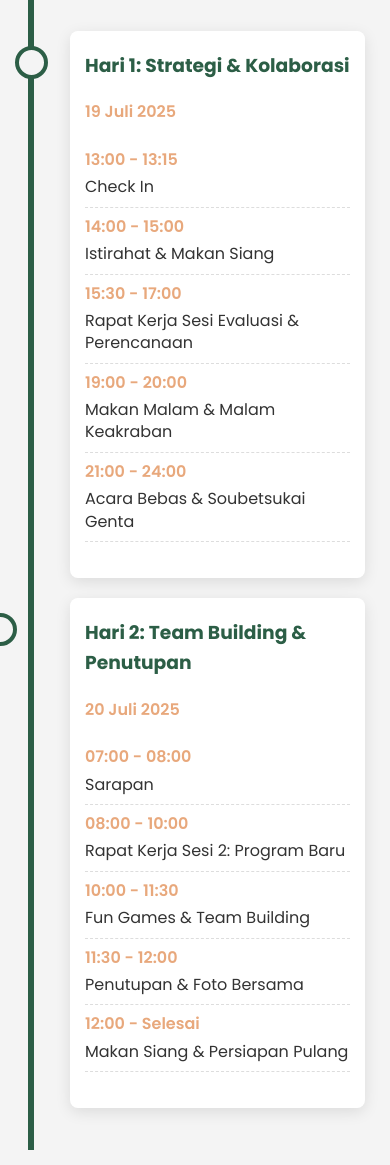
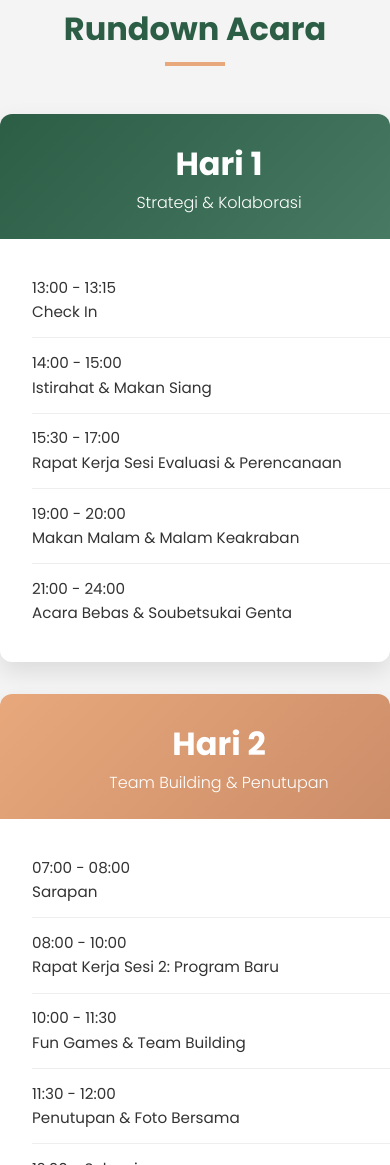
Before and after one commit to MilkiFauzan/Gathering-Raker_Rundown, a plain HTML site: page index.html in a window 390 px wide. Shown: the part 1581-2746 px from the top of the page. Drawn offline with Linux system fonts and the light colour scheme.

Commit message:
Add files via upload

```diff
--- a/index.html
+++ b/index.html
@@ -31,12 +31,14 @@
     </section>
 
     <section id="rundown" class="container content-section">
-        <h2>Rundown Acara</h2>
-        <div class="timeline">
-            <div class="timeline-item">
-                <div class="timeline-content">
-                    <h3>Hari 1: Strategi & Kolaborasi</h3>
-                    <span class="time">19 Juli 2025</span>
+    <h2>Rundown Acara</h2>
+    <div class="rundown-container">
+        <div class="rundown-card">
+            <div class="rundown-header day-1">
+                <h3>Hari 1</h3>
+                <p>Strategi & Kolaborasi</p>
+            </div>
+            <div class="rundown-body">
                     <ul>
                         <li><span class="event-time">13:00 - 13:15</span> Check In</li>
 
@@ -47,10 +49,12 @@
                     </ul>
                 </div>
             </div>
-            <div class="timeline-item">
-                <div class="timeline-content">
-                    <h3>Hari 2: Team Building & Penutupan</h3>
-                    <span class="time">20 Juli 2025</span>
+            <div class="rundown-card">
+            <div class="rundown-header day-2">
+                <h3>Hari 2</h3>
+                <p>Team Building & Penutupan</p>
+            </div>
+            <div class="rundown-body">
                     <ul>
                         <li><span class="event-time">07:00 - 08:00</span> Sarapan</li>
                         <li><span class="event-time">08:00 - 10:00</span> Rapat Kerja Sesi 2: Program Baru</li>
@@ -100,7 +104,7 @@
 </section>
 
     <footer class="footer">
-        <p>&copy; 2025 Pembinaan Pemagang dan P3MI PT Minori. All Rights Reserved.</p>
+        <p>&copy; 2025 Pembinaan Pemagang dan P3MI PT Minori.</p>
     </footer>
 
     <script src="script.js"></script>
--- a/script.js
+++ b/script.js
@@ -70,18 +70,26 @@ document.addEventListener('DOMContentLoaded', () => {
         setTimeout(type, typeSpeed);
     }
 
-    // --- Scroll Animation (Tetap Sama) ---
-    const sections = document.querySelectorAll('.content-section');
+    // --- Scroll Animation ---
+const animatedSections = document.querySelectorAll('.content-section, .rundown-card');
+
 const revealSection = () => {
-        const triggerBottom = window.innerHeight / 5 * 4;
-        sections.forEach(section => {
+    const triggerBottom = window.innerHeight / 5 * 4.5;
+
+    animatedSections.forEach(section => {
         const sectionTop = section.getBoundingClientRect().top;
+
         if (sectionTop < triggerBottom) {
             section.classList.add('visible');
+        } else {
+            // Opsional: hapus kelas jika ingin animasi berulang saat scroll ke atas
+            // section.classList.remove('visible');
         }
     });
 };
+
 window.addEventListener('scroll', revealSection);
+revealSection(); // Tampilkan section yang sudah terlihat saat load
 
     // --- Inisialisasi semua fungsi ---
     updateProgressBar(); // Panggil sekali saat load
--- a/style.css
+++ b/style.css
@@ -156,91 +156,91 @@ body {
 
 /* Ganti bagian ini di style.css Anda */
 
-/* Timeline/Rundown */
-.timeline {
-    position: relative;
-    max-width: 800px;
-    margin: 0 auto;
-    padding: 2rem 0; /* Menambahkan padding untuk memberi ruang */
+/* Styling untuk Rundown Baru yang Dinamis */
+.rundown-container {
+    display: flex;
+    flex-direction: column;
+    gap: 2rem;
+    margin-top: 3rem;
 }
 
-.timeline::after {
-    content: '';
-    position: absolute;
-    width: 6px;
-    background-color: var(--primary-color);
-    /* Mulai dari atas padding dan berakhir di bawah padding */
-    top: 0;
-    bottom: 0;
-    left: 50%;
-    margin-left: -3px;
+.rundown-card {
+    display: flex;
+    background-color: #fff;
+    border-radius: 12px;
+    box-shadow: 0 10px 25px rgba(0, 0, 0, 0.1);
+    overflow: hidden;
+    /* Animasi */
+    opacity: 0;
+    transform: translateX(-100px);
+    transition: opacity 0.6s ease-out, transform 0.6s ease-out;
 }
 
-.timeline-item {
-    padding: 10px 40px;
-    position: relative;
-    width: 50%;
-    box-sizing: border-box; /* Memastikan padding tidak mengganggu kalkulasi lebar */
+/* Atur kartu kedua muncul dari kanan */
+.rundown-card:nth-child(even) {
+    transform: translateX(100px);
 }
 
-.timeline-item:nth-child(odd) {
-    left: 0;
+/* Kelas 'visible' yang ditambahkan oleh JavaScript untuk memicu animasi */
+.rundown-card.visible {
+    opacity: 1;
+    transform: translateX(0);
 }
 
-.timeline-item:nth-child(even) {
-    left: 50%;
+.rundown-header {
+    padding: 2rem;
+    color: var(--light-text);
+    display: flex;
+    flex-direction: column;
+    justify-content: center;
+    text-align: center;
+    min-width: 200px;
 }
 
-.timeline-item::after {
-    content: '';
-    position: absolute;
-    width: 25px;
-    height: 25px;
-    right: -17px;
-    background-color: var(--secondary-color);
-    border: 4px solid var(--primary-color);
-    top: 25px;
-    border-radius: 50%;
-    z-index: 1;
+.rundown-header.day-1 {
+    background: linear-gradient(135deg, var(--primary-color), #4a7c66);
 }
 
-.timeline-item:nth-child(even)::after {
-    left: -16px;
+.rundown-header.day-2 {
+    background: linear-gradient(135deg, var(--accent-color), #c98b67);
 }
 
-.timeline-content {
-    padding: 20px 30px;
-    background-color: #fff;
-    border-radius: 8px;
-    box-shadow: 0 4px 15px rgba(0,0,0,0.1);
-    position: relative;
+.rundown-header h3 {
+    font-size: 2rem;
+    margin: 0;
+    font-weight: 700;
 }
 
-.timeline-content h3 {
-    margin-top: 0;
-    color: var(--primary-color);
+.rundown-header p {
+    margin: 0;
+    font-size: 1rem;
+    font-weight: 300;
 }
 
-.timeline-content .time {
-    font-weight: 600;
-    color: var(--accent-color);
+.rundown-body {
+    padding: 1.5rem 2rem;
+    width: 100%;
 }
 
-.timeline-content ul {
+.rundown-body ul {
     list-style: none;
     padding: 0;
-    margin-top: 1rem;
+    margin: 0;
 }
 
-.timeline-content li {
-    padding: 0.5rem 0;
-    border-bottom: 1px dashed #ddd;
+.rundown-body li {
+    padding: 0.8rem 0;
+    border-bottom: 1px solid #eee;
+    font-size: 0.95rem;
 }
 
-.event-time {
-    font-weight: 600;
-    margin-right: 1rem;
+.rundown-body li:last-child {
+    border-bottom: none;
+}
+
+.rundown-body strong {
     color: var(--primary-color);
+    margin-right: 0.5rem;
 }
 
 /* Activities Section */
@@ -310,40 +310,41 @@ body {
         font-size: 2rem;
     }
 
-    /* Perbaikan Timeline */
-    .timeline::after {
-        left: 31px;
-    }
-    .timeline-item {
-        width: 100%;
-        padding-left: 70px;
-        padding-right: 25px;
-    }
-    .timeline-item:nth-child(odd),
-    .timeline-item:nth-child(even) {
-        left: 0;
-    }
-    .timeline-item::after {
-        left: 15px;
+    .rundown-card {
+        flex-direction: column;
+        /* Reset animasi agar tidak slide dari samping */
+        transform: translateY(50px);
     }
 
-    .timeline-content {
-        padding: 20px 15px;
+    .rundown-card:nth-child(even) {
+        transform: translateY(50px);
     }
-    .timeline-content li {
-        display: flex;
-        flex-direction: column;
-        align-items: flex-start;
-        line-height: 1.4;
+
+    .rundown-card.visible {
+        transform: translateY(0);
     }
-    .event-time {
-        margin-right: 0;
-        margin-bottom: 5px;
-        color: var(--accent-color);
+
+    .rundown-header {
+        min-width: 100%;
+        padding: 1.5rem;
     }
 
     /* Perbaikan untuk grid kegiatan */
     .activities-grid {
         grid-template-columns: 1fr;
     }
+    #intro h3 {
+    font-size: 1.5rem;     /* Kecilkan ukuran font sub-judul */
+    line-height: 1.5;    /* Atur jarak baris agar tetap nyaman dibaca */
+    font-weight: 400;    /* Buat sedikit lebih tipis agar tidak terlalu mendominasi */
+    text-align: center;
 }
+.rundown-body li {
+    display: flex;
+    flex-direction: column; /* Membuat item di dalamnya tersusun vertikal */
+}
+
+.rundown-body strong {
+    margin-bottom: 5px; /* Memberi jarak antara waktu dan deskripsi */
+}
+}
```
Lines whose indentation alone changed are shown as unchanged.
